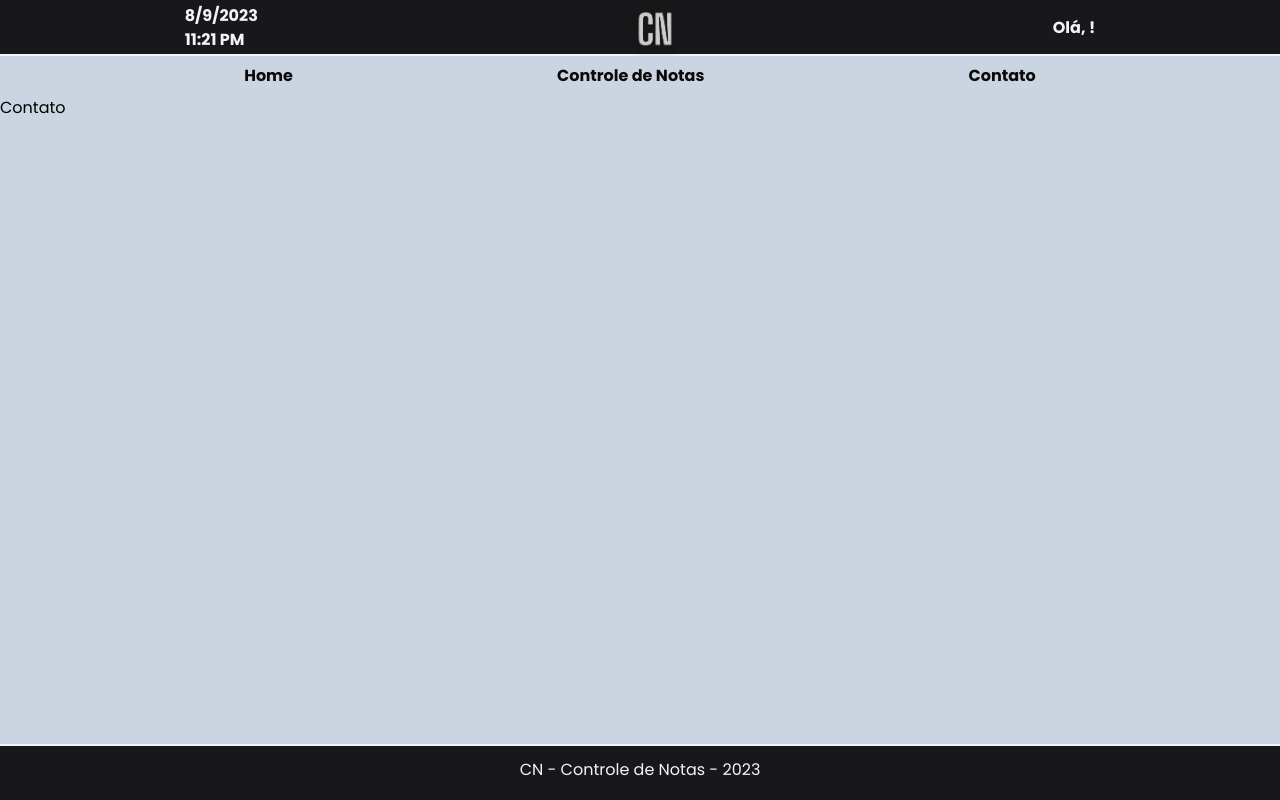
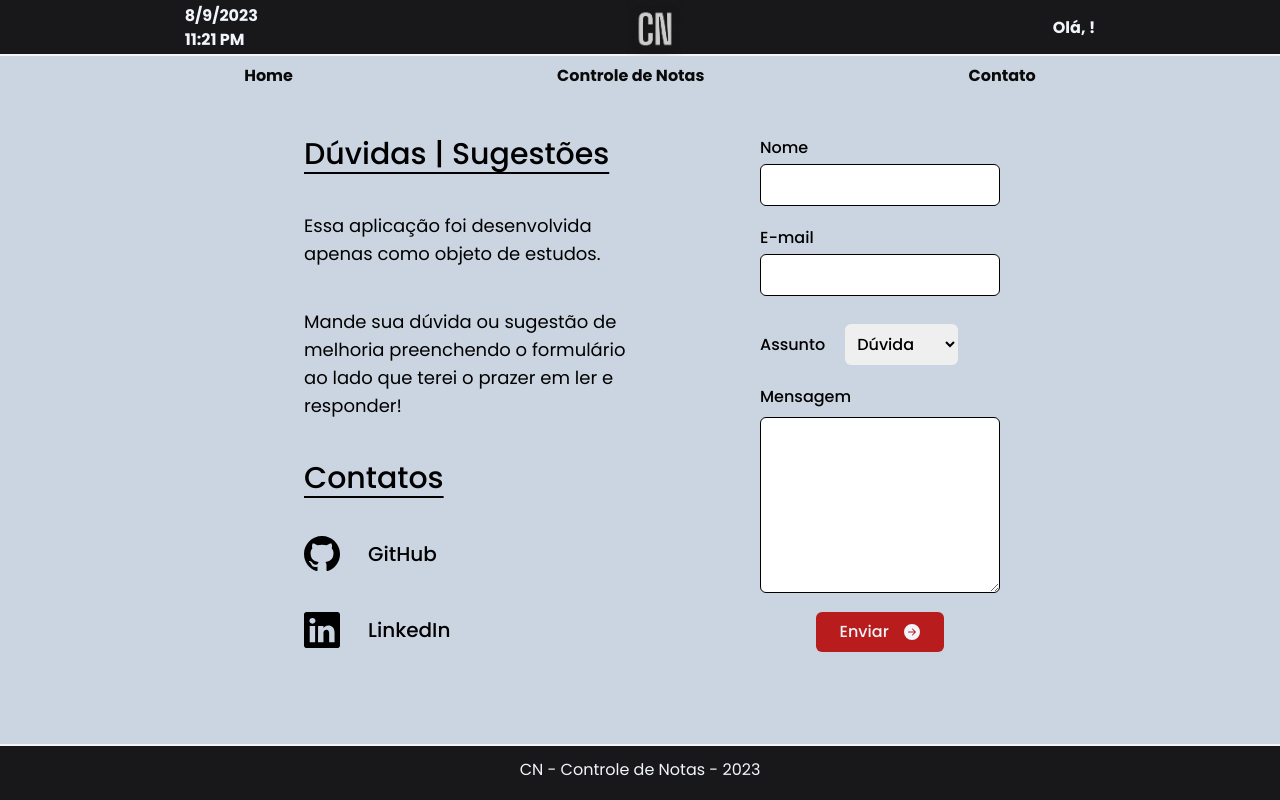
Before and after one commit to Aristeu-Miranda/controle-notas, a React (Create React App) app: page /cn/contato in a window 1280 px wide. Built offline with nearby package versions, Linux system fonts and the light colour scheme.

Commit message:
feat: send email

```diff
--- a/src/Pages/Contato/index.tsx
+++ b/src/Pages/Contato/index.tsx
@@ -1,6 +1,85 @@
+import { BsGithub } from 'react-icons/bs'
+import { BsLinkedin } from 'react-icons/bs'
+import { BsFillArrowRightCircleFill } from 'react-icons/bs'
+import { useForm } from "react-hook-form"
+import { yupResolver } from "@hookform/resolvers/yup"
+import {object, string} from "yup"
+import Botao from '../../components/Botao/Botao'
+
 function Contato() {
+
+    const schema = object({
+        name: string().required("Campo obrigatório").min(5, "Insira um nome válido").max(35, "Excesso de caracteres"),
+        email: string().required("Campo obrigatório").min(10, "Insira um e-mail válido").max(35, "Excesso de caracteres"),
+        subject: string(),
+        description: string().required("Campo obrigatório"),
+    })
+
+    const onSubmit = () => {
+        console.log(schema)
+        reset()
+    }
+
+    const {
+        register,
+        handleSubmit,
+        watch,
+        reset,
+        formState: { errors },
+    } = useForm({
+        resolver: yupResolver(schema)
+    })
+
     return (
-        <h1>Contato</h1>
+        <div className='mx-auto flex justify-center w-3/4 mt-5 h-full'>
+            <div className='w-1/2 pl-36 pt-5'>
+                <h3 className='text-3xl font-medium underline-offset-8 decoration-2 underline'>Dúvidas | Sugestões</h3>
+                <p className='my-10 text-lg'>Essa aplicação foi desenvolvida apenas como objeto de estudos.</p>
+                <p className='my-10 text-lg'>Mande sua dúvida ou sugestão de melhoria preenchendo o formulário ao lado que terei o prazer em ler e responder!</p>
+                <ul>
+                    <li className='text-3xl font-medium underline-offset-8 decoration-2 underline'>Contatos</li>
+                    <li className='my-10 flex'><a className='text-xl font-medium flex items-center' href="https://github.com/Aristeu-Miranda" target="blank"><BsGithub className='w-9 h-9 mr-7' />GitHub</a></li>
+                    <li className='my-10 flex'><a className='text-xl font-medium flex items-center' href="https://www.linkedin.com/in/aristeu-miranda/" target="blank"><BsLinkedin className='w-9 h-9 mr-7' />LinkedIn</a></li>
+                </ul>
+            </div>
+            <div className='w-1/2 flex justify-center pt-5'>
+                <form className='w-1/2 font-medium' onSubmit={handleSubmit(onSubmit)}>
+                    <div className='mb-5'>
+                        <label className='block text-left' htmlFor="name">Nome</label>
+                        <input
+                            className='w-full mt-1 py-2 rounded-md px-2 border border-black'
+                            type="text"
+                            {...register("name")}
+                        />
+                        <span className="block my-1 text-red-700">{errors?.name?.message}</span>
+                    </div>
+                    <div className='mb-7'>
+                        <label className='block text-left' htmlFor="email">E-mail</label>
+                        <input
+                            className='w-full mt-1 py-2 rounded-md px-2 border border-black'
+                            type="text"
+                            {...register("email")}
+                        />
+                        <span className="block my-1 text-red-700">{errors?.email?.message}</span>
+                    </div>
+                    <div className='mb-5'>
+                        <label className='text-left mr-5' htmlFor="subject">Assunto</label>
+                        <select className='p-2 rounded-md' {...register("subject")}>
+                            <option value="sugestao">Dúvida</option>
+                            <option value="duvida">Sugestão</option>
+                        </select>
+                    </div>
+                    <div>
+                        <label className='block text-left mb-2' htmlFor="description">Mensagem</label>
+                        <textarea {...register("description")} className='w-full h-44 rounded-md border border-black' minLength={5} maxLength={300}></textarea>
+                    </div>
+                    <Botao type='submit' className='bg-red-700 p-2 mt-3 mx-auto rounded-md text-slate-100 transition hover:font-bold hover:bg-red-600 flex justify-evenly items-center w-32'>
+                        Enviar
+                        <BsFillArrowRightCircleFill />
+                    </Botao>
+                </form>
+            </div>
+        </div>
     )
 }
 
--- a/src/Pages/Inicio/index.tsx
+++ b/src/Pages/Inicio/index.tsx
@@ -3,18 +3,35 @@ import Logo from "../../assets/logotipo.png"
 import Botao from "../../components/Botao";
 import { useContext } from "react";
 import { UserContext } from "../../Contexts/User/UserContext";
-import Input from "../../components/Input";
+import { useForm } from "react-hook-form"
+import { yupResolver } from "@hookform/resolvers/yup"
+import {object, string} from "yup"
 
+const schema = object({
+    username: string().required("Campo obrigatório").min(5, "Insira um nome válido").max(35, "Excesso de caracteres"),
+    userpass: string()})
 
 function Inicio() {
     const navigate = useNavigate();
-    const PageEntrar = () => {
+    const onSubmit = () => {
         navigate('/cn/home');
+        reset();
+        console.log(schema)
     }
     const { setUser } = useContext(UserContext);
     const changeName = (e: React.ChangeEvent<HTMLInputElement>) => {
         setUser(e.target.value);
     };
+
+    const {
+        register,
+        handleSubmit,
+        watch,
+        reset,
+        formState: { errors },
+    } = useForm({
+        resolver: yupResolver(schema)
+    })
 
     return (
         <div className="flex items-center justify-center h-screen">
@@ -22,23 +39,28 @@ function Inicio() {
                 <img className="w-40 h-40 mx-auto" src={Logo} alt="Logotipo da marca"/>
                 <h1 className="font-bold text-3xl">Controle de Notas</h1>
                 <p className="font-semibold mt-4">Quem está trabalhando hoje?</p>
-                <form>
-                    <Input
+                <form onSubmit={handleSubmit(onSubmit)}>
+                    <div className="my-4 px-11">
+                        <input
                         className="w-[336px] mt-5 py-1 rounded-md px-2"
-                        name={"user-name"}
                         placeholder={"Digite seu nome"}
+                        {...register("username")}
                         onChange={changeName}
-                    />
-                    <Input
+                        />
+                        <span className="block my-1 text-red-700">{errors?.username?.message}</span>
+                    </div>
+                    <div className="my-4 px-11">
+                        <input
                         className="w-[336px] mt-1 py-1 rounded-md px-2"
-                        name={"user-pass"}
+                        {...register("userpass")}
                         placeholder={"Digite sua senha"}
                         type="password"
-                    />
+                        />
+                        <span className="block my-1 text-red-700">{errors?.userpass?.message}</span>
+                    </div>
                     <Botao
                         className={"bg-slate-800 p-2 mt-4 rounded-md text-slate-100 hover:font-bold hover:bg-slate-600"}
-                        type="button"
-                        onClick={PageEntrar}
+                        type="submit"
                     >
                         Entrar
                     </Botao>
```
